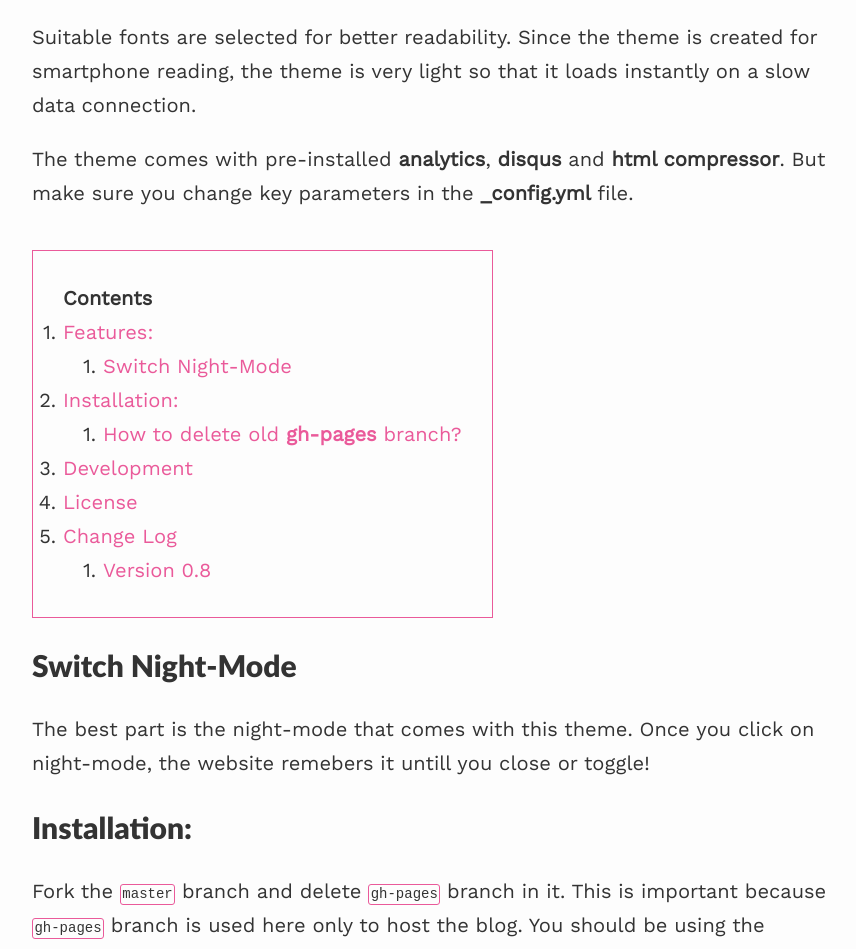
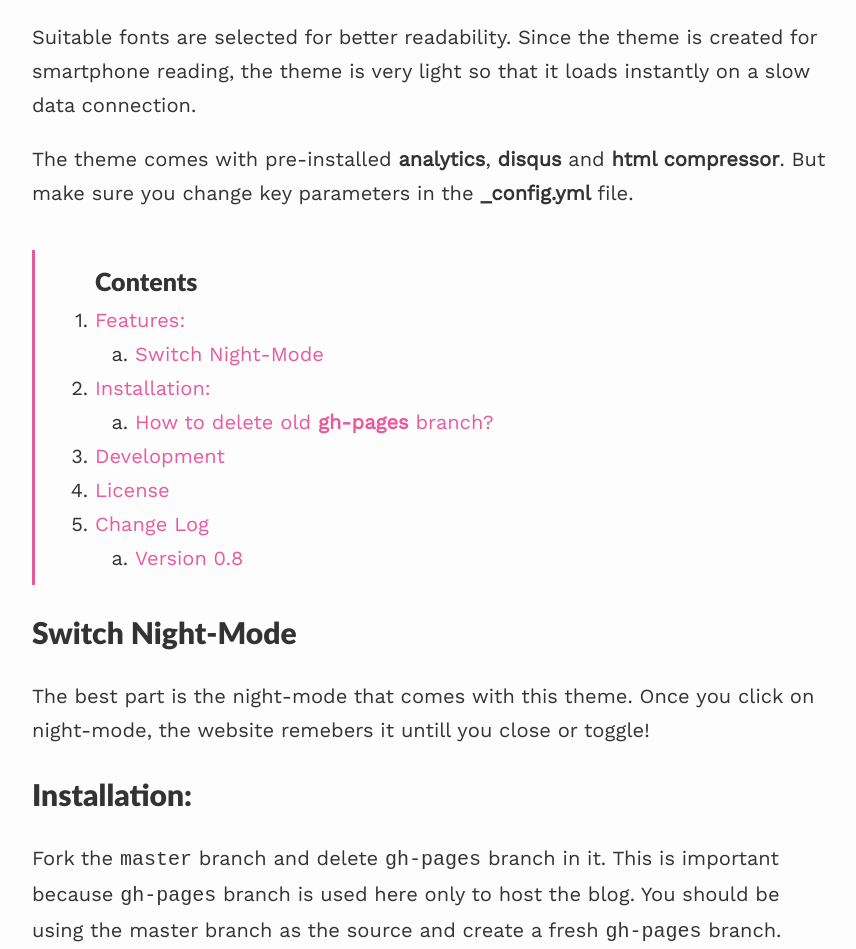
Before and after one commit to mclaughj/mclaughj.github.io, a Jekyll site: the page built from _posts/2016-05-07-documentation.md, in a window 1280 px wide. Shown: the part 370-1319 px from the top of the page, without its empty margins (208-1064 px from the left). Built offline with Jekyll 4.4.1, drawn with Linux system fonts in a browser that asks for light colours.

Commit message:
Stylesheet tweaks to h3, pre, and toc

```diff
--- a/_config.yml
+++ b/_config.yml
@@ -1,5 +1,5 @@
 title: '🧠 brain.dump()'
-baseurl: ''
+baseurl: 'http://josephmclaughl.in'
 email: me@josephmclaughl.in
 
 highlighter: rouge
--- a/_sass/style.scss
+++ b/_sass/style.scss
@@ -59,6 +59,10 @@ h1,h2,h3,h4,h5,h6 {
      margin: 0;
 }
 
+h3 a {
+    padding-bottom: 0.1em;
+}
+
 a {
     color: $brand-color;
     text-decoration: none;
@@ -83,12 +87,10 @@ img {
     max-width: 100%;
 }
 
-pre,
-code {
+pre {
     overflow: auto;
     font-size: 0.7*$base-font-size;
-    border-radius: 3px;
-    border: 1px solid $brand-color;
+    border-left: 3px solid $brand-color;
     > code {
         border: none;
     }
@@ -97,7 +99,7 @@ pre {
     padding: 1em;
 }
 code {
-    padding: 0.1em;
+    padding: 0em;
 }
 
 blockquote {
@@ -146,18 +148,22 @@ blockquote {
 // Adding 'Contents' headline to the TOC
 #markdown-toc::before {
     content: "Contents";
+    font-family: "Lato", "Helvetica Neue", Helvetica, sans-serif;
     font-weight: bold;
+    font-size: 1.25em;
 }
 
 
 // Using numbers instead of bullets for listing
 #markdown-toc ul {
-    list-style: decimal;
+    list-style: lower-alpha;
 }
 
 #markdown-toc {
-    border: 1px solid $brand-color;
-    padding: 1.5em;
+    border-left: 3px solid $brand-color;
+    padding-left: 3em;
+    padding-top: 0.5em;
+    padding-bottom: 0.5em;
     list-style: decimal;
     display: inline-block;
 }
```
